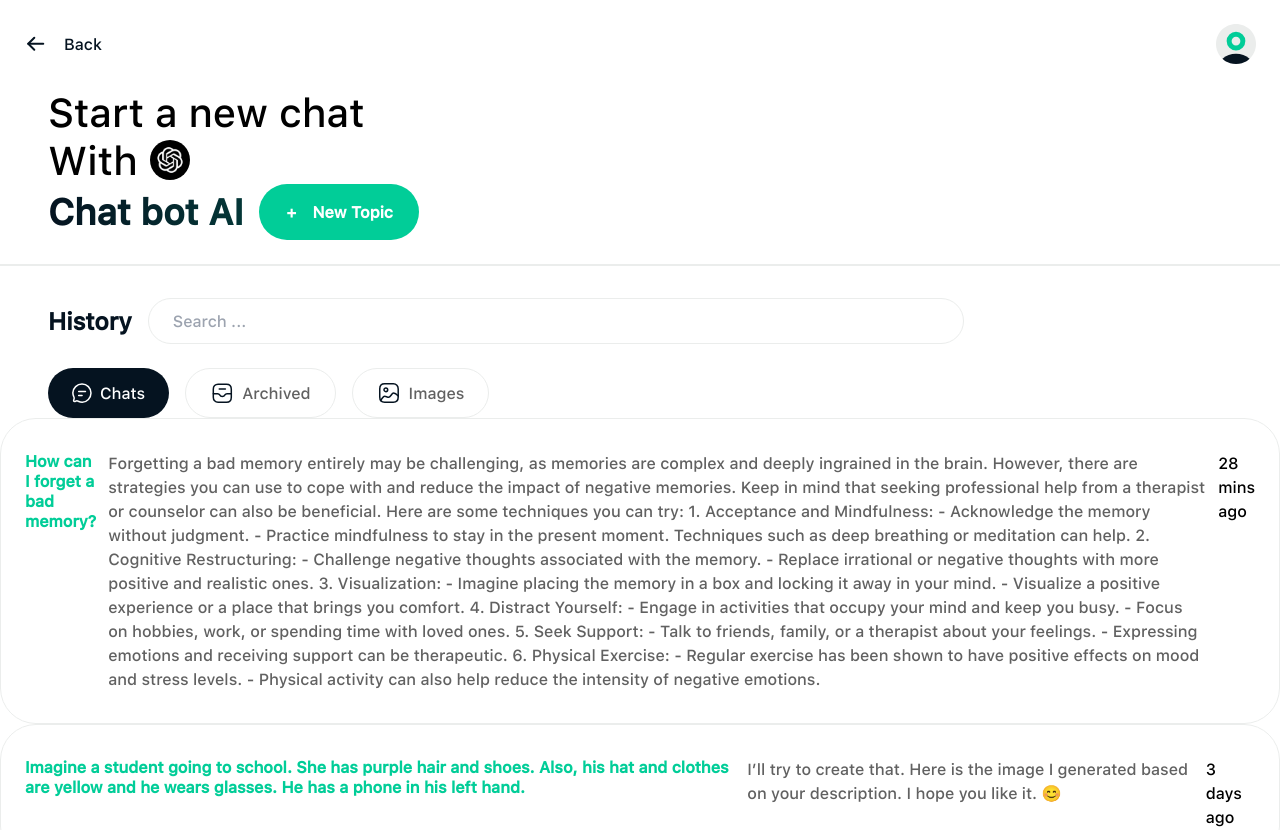
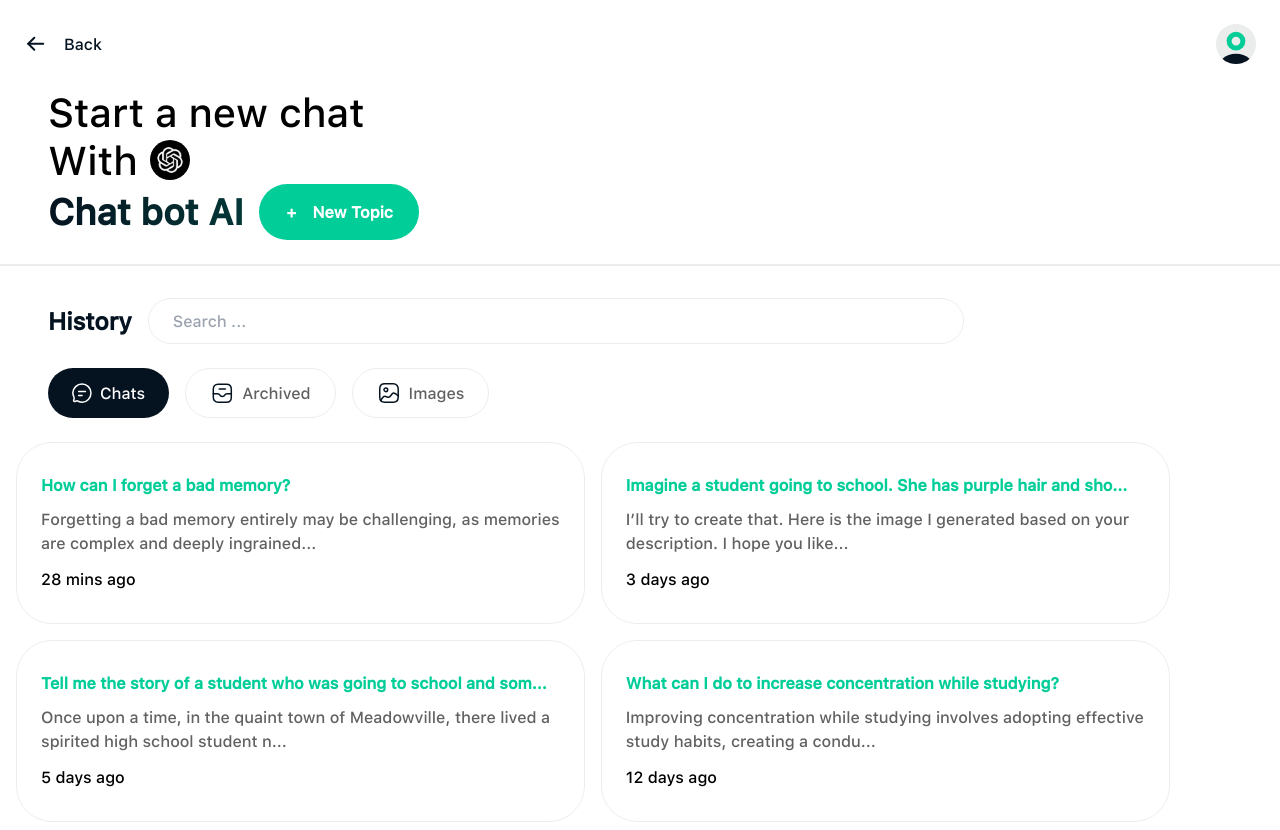
Before and after one commit to sarinaem/chatbot-project, a React (Vite) app: page /newChat in a window 1280 px wide. Shown: the top 830 px of the page. Built offline with nearby package versions, Linux system fonts and the light colour scheme.

Commit message:
add content for history by file.json

```diff
--- a/data.json
+++ b/data.json
@@ -1,8 +1,9 @@
-[
+{
+"data":  [
         {
             "id": "1",
             "title": "How can I forget a bad memory?",
-        "text": "Forgetting a bad memory entirely may be challenging, as memories are complex and deeply ingrained in the brain. However, there are strategies you can use to cope with and reduce the impact of negative memories. Keep in mind that seeking professional help from a therapist or counselor can also be beneficial. Here are some techniques you can try:\n\n1. Acceptance and Mindfulness:\n   - Acknowledge the memory without judgment.\n   - Practice mindfulness to stay in the present moment. Techniques such as deep breathing or meditation can help.\n\n2. Cognitive Restructuring:\n   - Challenge negative thoughts associated with the memory.\n   - Replace irrational or negative thoughts with more positive and realistic ones.\n\n3. Visualization:\n   - Imagine placing the memory in a box and locking it away in your mind.\n   - Visualize a positive experience or a place that brings you comfort.\n\n4. Distract Yourself:\n   - Engage in activities that occupy your mind and keep you busy.\n   - Focus on hobbies, work, or spending time with loved ones.\n\n5. Seek Support:\n   - Talk to friends, family, or a therapist about your feelings.\n   - Expressing emotions and receiving support can be therapeutic.\n\n6. Physical Exercise:\n   - Regular exercise has been shown to have positive effects on mood and stress levels.\n   - Physical activity can also help reduce the intensity of negative emotions.",
+            "text": "Forgetting a bad memory entirely may be challenging, as memories are complex and deeply ingrained in the brain. However, there are strategies you can use to cope with and reduce the impact of negative memories. Keep in mind that seeking professional help from a therapist or counselor can also be beneficial. Here are some techniques you can try:",
             "time": "28 mins ago"
         },
         {
@@ -25,3 +26,4 @@
         }
 
     ]
+}
--- a/src/App.jsx
+++ b/src/App.jsx
@@ -31,7 +31,7 @@ function App() {
       email: email,
       password: password,
     }
-    console.log(data);
+    console.log("data",data);
   //   await fetch('https://6754b36f36bcd1eec851cacd.mockapi.io/login', {
   //     method: 'POST',
   //     headers: {'Content-Type': 'application/json'},
@@ -55,7 +55,7 @@ function App() {
   return (
     <div>
    <div className=" font-sans min-h-screen ml-8 mr-8 ">
-      <div className="flex flex-col gap-[24px] py-[64px] px-[32px] font-sans w-[90vw]">
+      <div className="flex flex-col gap-[24px] py-[64px] px-[32px] font-sans max-w-[90vw] mx-auto">
        <img src={ReactImg} alt="ReactImg" className="w-16 h-16 " />
        <h3 className="text-[40px] font-semibold leading-10">Login to your
           <br />
@@ -70,12 +70,12 @@ function App() {
       <form onSubmit={handleLogin}>
       <div className="flex gap-[12px] relative items-center">
           <label htmlFor="email"></label>
-          <input value={email} onChange={handleEmail} className="mb-6 rounded-2xl border border-[#EBEDEC] border-solid w-full h-[56px] placeholder: pl-[50px]" type="email" placeholder="Email" id="email"/>
+          <input  onChange={handleEmail} className="outline-0 outline-transparent mb-6 rounded-2xl border border-[#EBEDEC] border-solid w-full h-[56px] placeholder: pl-[50px]" type="email" placeholder="Email" id="email"/>
           <img src={emails} alt="email" className="w-7 h-7 ml-[16px] absolute top-[14px] left-[16px]" />
        </div>
        <div className="flex gap-[12px] relative items-center">
-         <label htmlFor="Password"></label>
-         <input value={password} onChange={handlePass} className=" rounded-2xl border border-[#EBEDEC] border-solid w-full h-[56px] placeholder: pl-[50px]" type="password" placeholder="Password" id="Password"/>
+         <label htmlFor="password"></label>
+         <input onChange={handlePass} className="outline-0 outline-transparent rounded-2xl border border-[#EBEDEC] border-solid w-full h-[56px] placeholder: pl-[50px]" type="password" placeholder="Password" id="password"/>
          <img src={BackIcon} alt="Back-icon" className="absolute right-2 top-4" />
           <img src={key} alt="password" className="w-7 h-7 ml-[16px] absolute top-[14px] left-[16px]" />
       </div>
@@ -84,11 +84,11 @@ function App() {
       <p className=" flex flex-col w-full pb-8 text-right font-semibold text-sm leading-[18px] text-[#01CD98]">Forgot Password?</p>
       </Link>
 
-      <Link to="/newChat">
-      <button type="submit" className="cursor-pointer flex gap-2 justify-center text-center w-full h-[56px] px-6 py-[18px]  rounded-[36px] bg-[#01CD98] text-white font-semibold text-base leading-5 ml-2">
+      {/* <Link to="/newChat"> */}
+      <button type="submit" className="cursor-pointer flex gap-2 justify-center text-center w-full h-[56px] px-6 py-[18px] rounded-[36px] bg-[#01CD98] text-white font-semibold text-base leading-5 ml-2">
         Login
     </button>
-      </Link>
+      {/* </Link> */}
 
 
   </div>
--- a/src/Pages/DetailContent.jsx
+++ b/src/Pages/DetailContent.jsx
@@ -7,17 +7,23 @@ import archive from "../assets/archive.svg";
 import chat from "../assets/chat.svg"
 import ImgReact from "../components/ImgReact";
 import OldChat from "../components/OldChat";
-import { useState } from "react";
+import { useEffect, useState } from "react";
 export default function DetailContent(){
 
-    const [date, setDate] = useState([]);
+    const [data, setData] = useState([]);
 
 
-    fetch('/data.json')
-    .then(response => response.json())
-    .then(data => setDate(data))
-    .catch(error => console.log("error is", error)
-    )
+    useEffect(() => {
+        fetch('/data.json')
+            .then((res) => {
+                if (!res.ok) {
+                    throw new Error(`HTTP error! Status: ${res.status}`);
+                }
+                return res.json();
+            })
+            .then(data => setData(data.data))
+            .catch(error => console.log("error is", error));
+    }, []);
 
     return (
         <div>
@@ -76,8 +82,10 @@ export default function DetailContent(){
                 </button>
             </div>
         </div>
-            <OldChat date={date}/>
+            <div>
+            <OldChat data={data}/>
 
+            </div>
 
 
         </div>
--- a/src/components/OldChat.jsx
+++ b/src/components/OldChat.jsx
@@ -1,19 +1,31 @@
-import data from "../../data.json"
 
-function OldChat() {
 
+export default function OldChat(data) {
   return (
-    <div>
-        {data.map((item)=> {
-        return <div key={item.id} className="backdrop-blur-[30px] flex px-6 py-8 gap-3 rounded-[36px] border border-[#EBEDEC]">
-           <h3 className="font-sans font-semibold text-base leading-5 text-[#01CD98]">{item.title}</h3>
-           <p className="overflow-hidden text-ellipsis font-normal text-base font-sans leading-6 text-[#616161]">{item.text}</p>
-           <span className="">{item.time}</span>
-            </div>
+    <div className="flex flex-row gap-4 mt-6 ml-4 flex-wrap items-center overflow-x-hidden">
+      {data.data.map((item) => {
+        let itemText = item.text;
+        let itemTitle = item.title;
 
-        })}
+        if (itemText?.length > 100) {
+          itemText = itemText.slice(0, 100 - 3) + "...";
+        }
+        if (itemTitle?.length > 65) {
+          itemTitle = itemTitle.slice(0, 65 - 3) + "...";
+        }
+
+        return (
+          <div key={item.id} className=" backdrop-blur-[30px] flex w-[45%] px-6 py-8 gap-3 rounded-[36px] border border-[#EBEDEC] flex-col">
+            <h3 className="font-sans font-semibold text-base leading-5 text-[#01CD98] overflow-hidden text-ellipsis">
+              {itemTitle}
+            </h3>
+            <p className="overflow-hidden text-ellipsis font-normal text-base font-sans leading-6 text-[#616161] ">
+              {itemText}
+            </p>
+            <span className="">{item.time}</span>
+          </div>
+        );
+      })}
     </div>
-  )
+  );
 }
-
-export default  OldChat;
```
Lines whose indentation alone changed are shown as unchanged.
